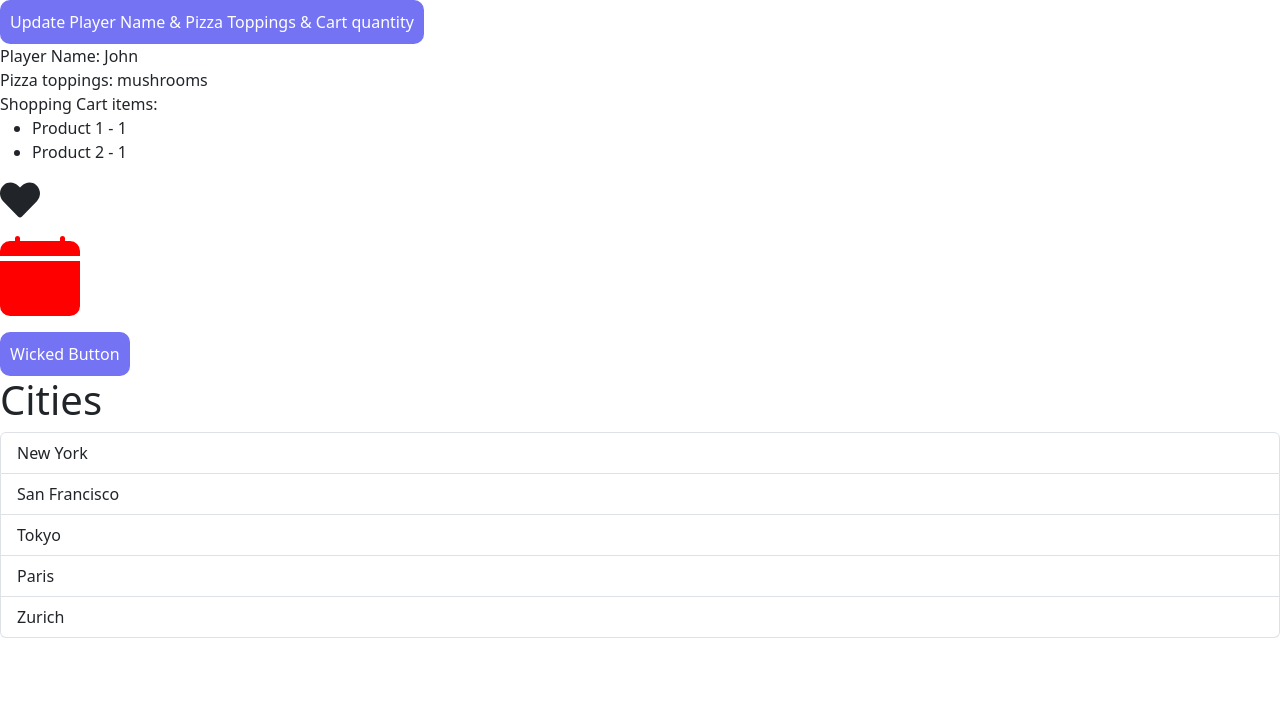
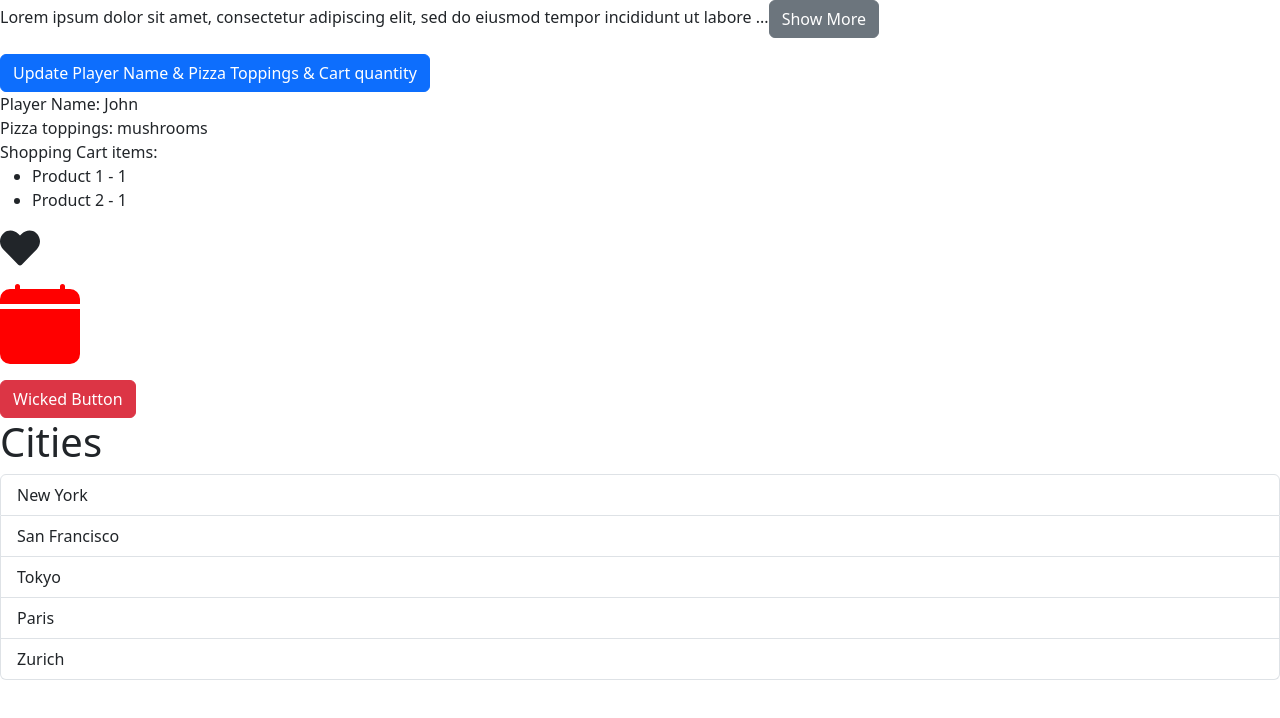
Before and after one commit to Dan-Lueers/cwm-react18, a React (Vite) app: page / in a window 1280 px wide. Shown: the top 718 px of the page. Built offline with nearby package versions, Linux system fonts and the light colour scheme.

Commit message:
Expandable text component

```diff
--- a/src/App.tsx
+++ b/src/App.tsx
@@ -5,6 +5,7 @@ import ListGroup from './components/ListGroup';
 import { BsFillCalendarFill } from 'react-icons/bs';
 import Like from './components/Like/Like';
 import Game from './components/Game/Game';
+import ExpandableText from './components/ExpandableText/ExpandableText';
 
 function App() {
   const [alertVisibility, setAlertVisibility] = useState(false);
@@ -18,6 +19,17 @@ function App() {
 
   return (
     <div>
+      <ExpandableText>
+        Lorem ipsum dolor sit amet, consectetur adipiscing elit, sed do eiusmod
+        tempor incididunt ut labore et dolore magna aliqua. Ut enim ad minim
+        veniam, quis nostrud exercitation ullamco laboris nisi ut aliquip ex ea
+        commodo consequat. Duis aute irure dolor in reprehenderit in voluptate
+        velit esse cillum dolore eu fugiat nulla pariatur. Excepteur sint
+        occaecat cupidatat non proident, sunt in culpa qui officia deserunt
+        mollit anim id est laborum.
+      </ExpandableText>
+      <p></p>
+      <p></p>
       <Game />
       <Like onClick={() => console.log('Like button is clicked')} />
       <p></p>
@@ -30,7 +42,7 @@ function App() {
           <h2>and some headings</h2>
         </Alert>
       )}
-      <Button color='primary' onClick={handleClick}>
+      <Button color='danger' onClick={handleClick}>
         Wicked Button
       </Button>
 
--- a/src/components/Button/Button.tsx
+++ b/src/components/Button/Button.tsx
@@ -8,17 +8,17 @@ interface Props {
 const Button = ({ children, onClick, color = 'primary' }: Props) => {
   return (
     // CSS module button
-    <button
-      className={[styles.btn, styles['btn-' + color]].join(' ')}
-      onClick={onClick}
-    >
+    // <button
+    //   className={[styles.btn, styles['btn-' + color]].join(' ')}
+    //   onClick={onClick}
+    // >
+    //   {children}
+    // </button>
+
+    // bootstrap button
+    <button className={'btn btn-' + color} onClick={onClick}>
       {children}
     </button>
-
-    // bootstrap button
-    // <button className={'btn btn-' + color} onClick={onClick}>
-    //   {children}
-    // </button>
   );
 };
 
--- /dev/null
+++ b/src/components/ExpandableText/ExpandableText.tsx
@@ -0,0 +1,22 @@
+import { useState } from 'react';
+import Button from '../Button';
+
+interface Props {
+  children: string;
+  maxChars?: number;
+}
+
+const ExpandableText = ({ children, maxChars = 100 }: Props) => {
+  const [expanded, setExpanded] = useState(false);
+
+  return (
+    <>
+      {expanded ? children : children.slice(0, maxChars) + ' ...'}
+      <Button color='secondary' onClick={() => setExpanded(!expanded)}>
+        {expanded ? 'Show Less' : 'Show More'}
+      </Button>
+    </>
+  );
+};
+
+export default ExpandableText;
```
